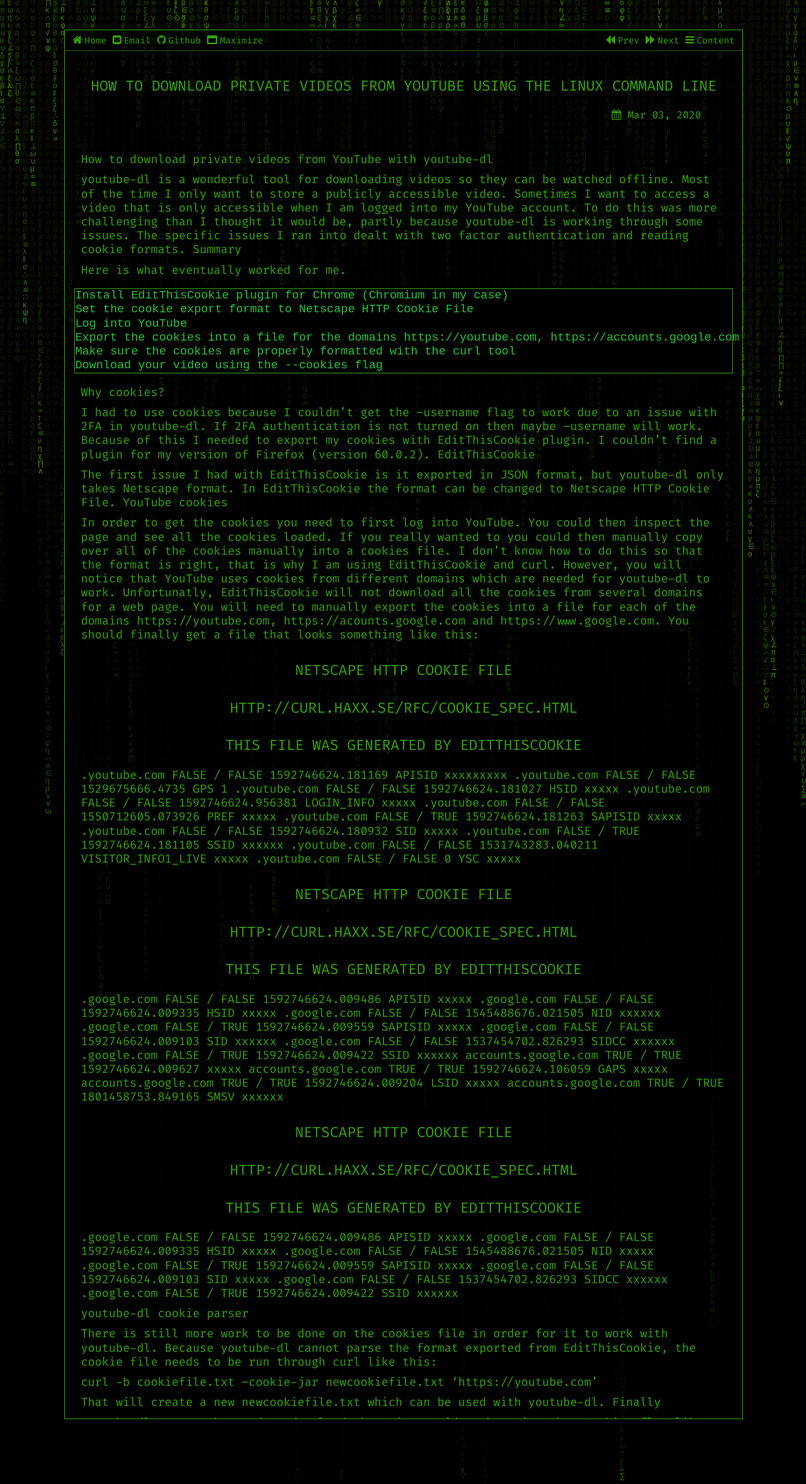
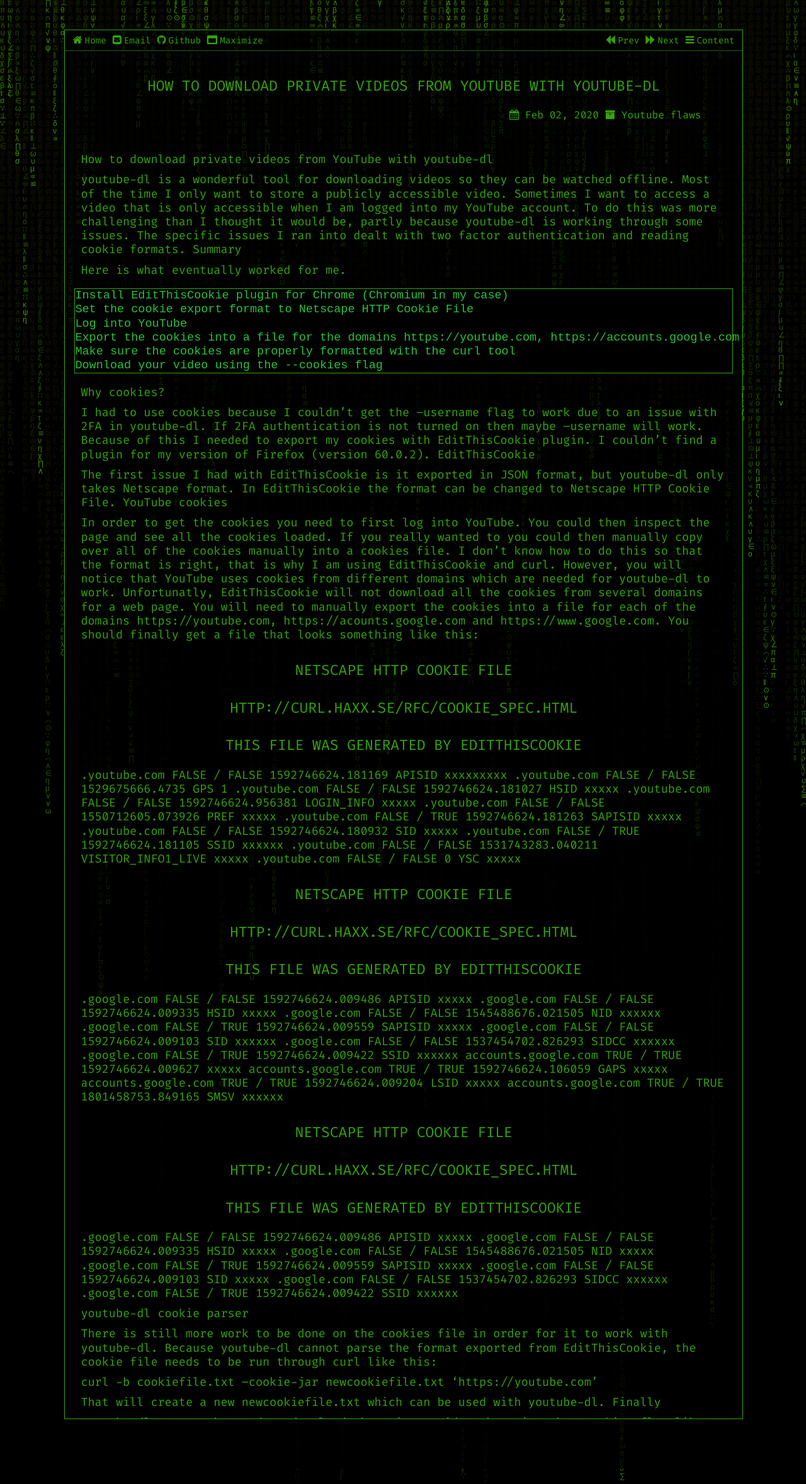
Before and after one commit to akupedia/akupedia.github.io, a Jekyll site: the page built from _posts/2020-03-03-How-to-download-private-videos-from-youtube-using-the-linux-command-line.md, in a window 1280 px wide. Shown: the whole page at 63% size. Built offline with Jekyll 4.4.1, drawn with Linux system fonts in a browser that asks for light colours; our own code applies the rules of GitHub Pages for plain Markdown files.

Commit message:
Update 2020-03-03-How-to-download-private-videos-from-youtube-using-the-linux-command-line.md

```diff
--- a/_posts/2020-03-03-How-to-download-private-videos-from-youtube-using-the-linux-command-line.md
+++ b/_posts/2020-03-03-How-to-download-private-videos-from-youtube-using-the-linux-command-line.md
@@ -1,3 +1,10 @@
+---
+title: How to download private videos from YouTube with youtube-dl
+layout: post
+category: Youtube flaws
+date: 2020-2-2
+---
+
 How to download private videos from YouTube with youtube-dl
 
 youtube-dl is a wonderful tool for downloading videos so they can be watched offline. Most of the time I only want to store a publicly accessible video. Sometimes I want to access a video that is only accessible when I am logged into my YouTube account. To do this was more challenging than I thought it would be, partly because youtube-dl is working through some issues. The specific issues I ran into dealt with two factor authentication and reading cookie formats.
```
